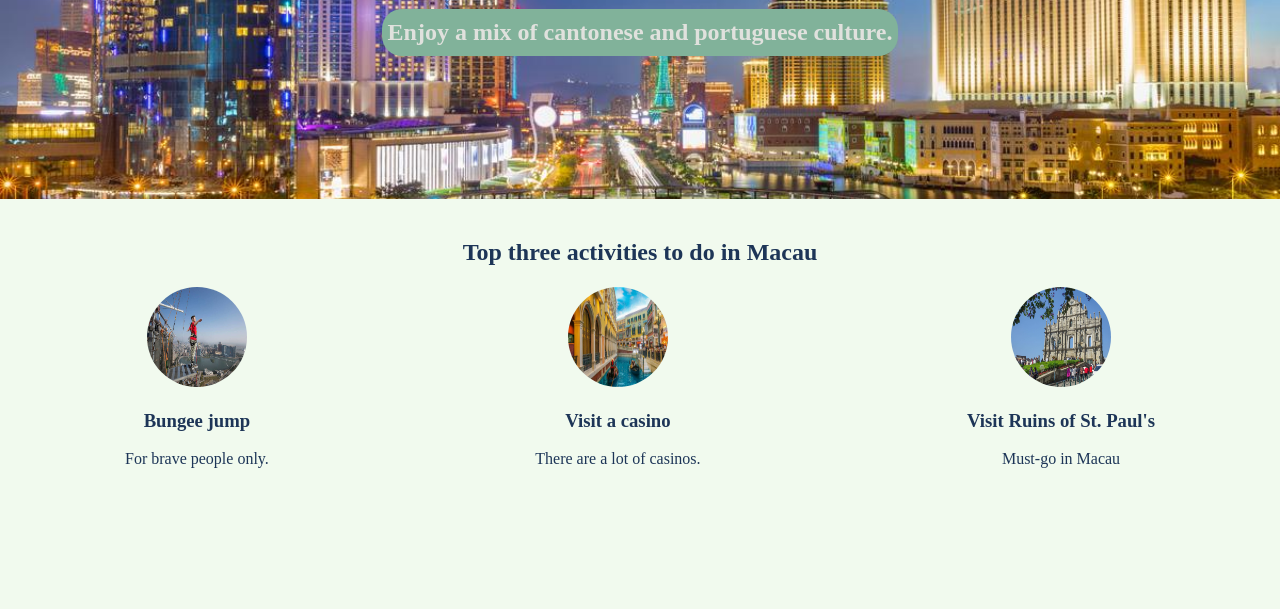
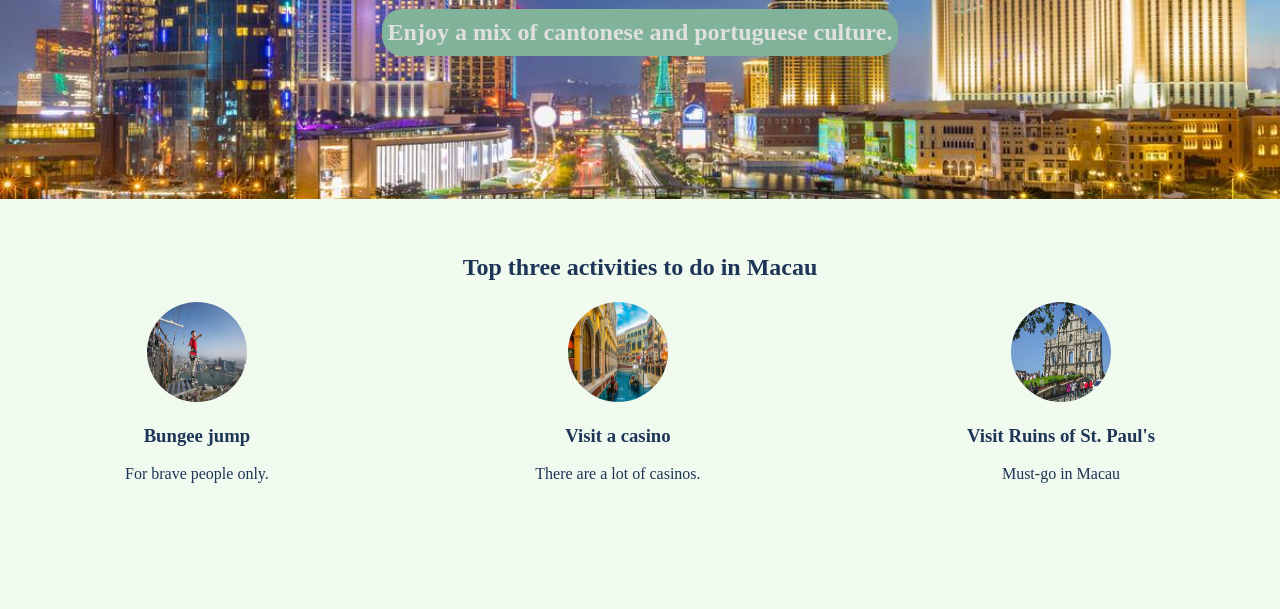
Before and after one commit to MargaretLai/visit-macau, a website built with Vite: page index.html in a window 1280 px wide. Shown: the part 191-800 px from the top of the page. Built offline with nearby package versions, Linux system fonts and the light colour scheme.

Commit message:
Update styles.css

```diff
--- a/styles.css
+++ b/styles.css
@@ -57,7 +57,7 @@ img {
 .activity {
     height: 378px;
     background-color: #F1FAEE;
-    padding: 20px 5px 30px 5px;
+    padding: 35px 5px 30px 5px;
     margin: 0;
     color: #1D3557;
 }
```
